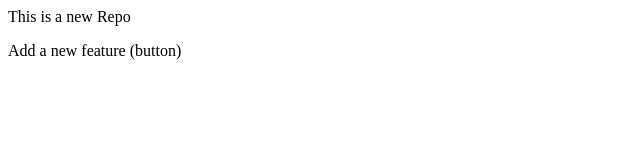
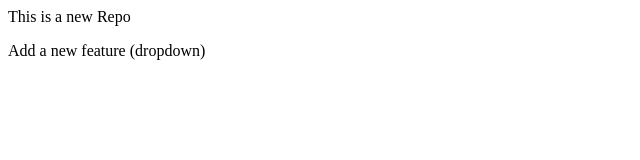
Before and after one commit to sakshee-png/RandomRepo, a plain HTML site: page index.html in a window 1280 px wide. Shown: the full height of the page, 0-640 px from the left. Drawn offline with Linux system fonts and the light colour scheme.

Commit message:
Add a dropdown

```diff
--- a/index.html
+++ b/index.html
@@ -1,2 +1,2 @@
 <p>This is a new Repo</p>
-<p>Add a new feature (button)</p>
+<p>Add a new feature (dropdown)</p>
```
